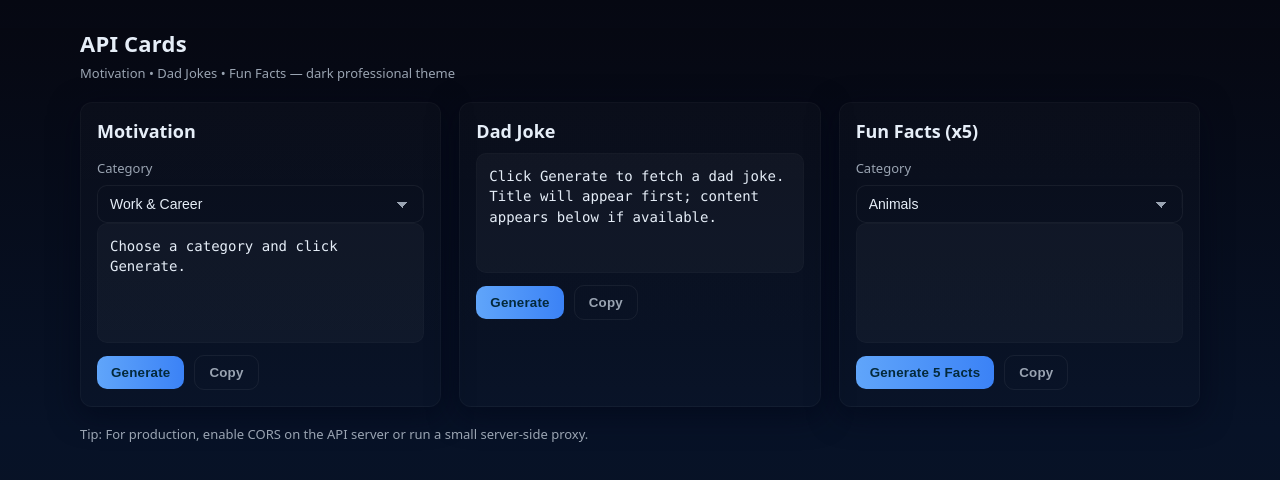
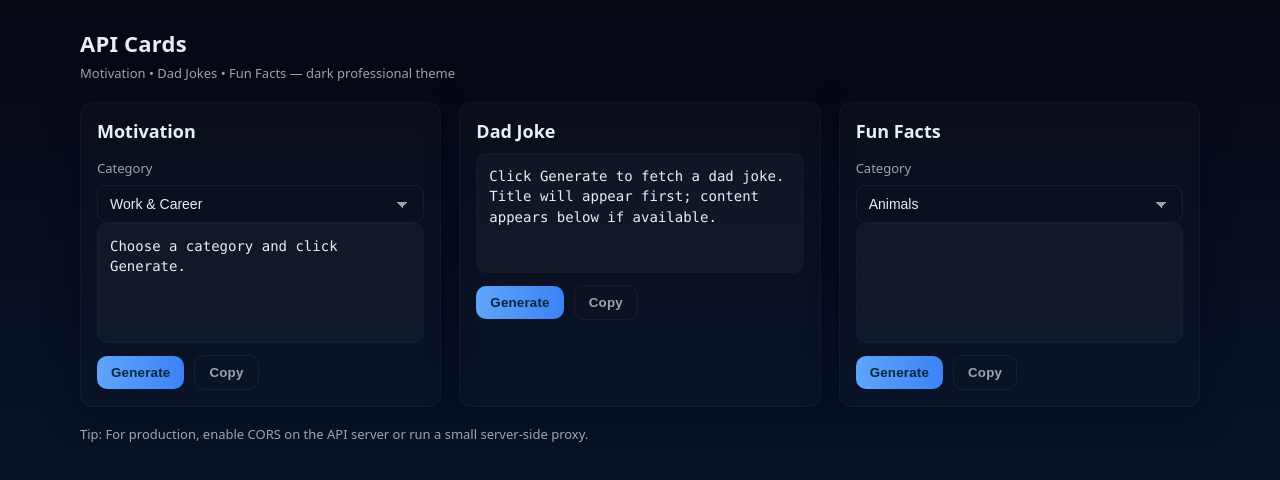
Before and after one commit to LookmanChitbahul/API-CARD-GENERATOR, a plain HTML site: page index.html in a window 1280 px wide. Drawn offline with Linux system fonts and the light colour scheme.

Commit message:
1x generation for fun-fact

```diff
--- a/index.html
+++ b/index.html
@@ -57,7 +57,7 @@
       <!-- Fun facts card -->
       <article class="card" id="card-funfact" aria-labelledby="fun-title">
         <div class="card-head">
-          <h2 id="fun-title">Fun Facts (x5)</h2>
+          <h2 id="fun-title">Fun Facts</h2>
         </div>
 
         <label for="fun-category" class="label">Category</label>
@@ -78,7 +78,7 @@
         </div>
 
         <div class="controls">
-          <button id="gen-funfact" class="btn primary">Generate 5 Facts</button>
+          <button id="gen-funfact" class="btn primary">Generate</button>
           <button class="btn secondary copy" data-target="out-funfact" aria-label="Copy fun facts output">Copy</button>
         </div>
       </article>
```
